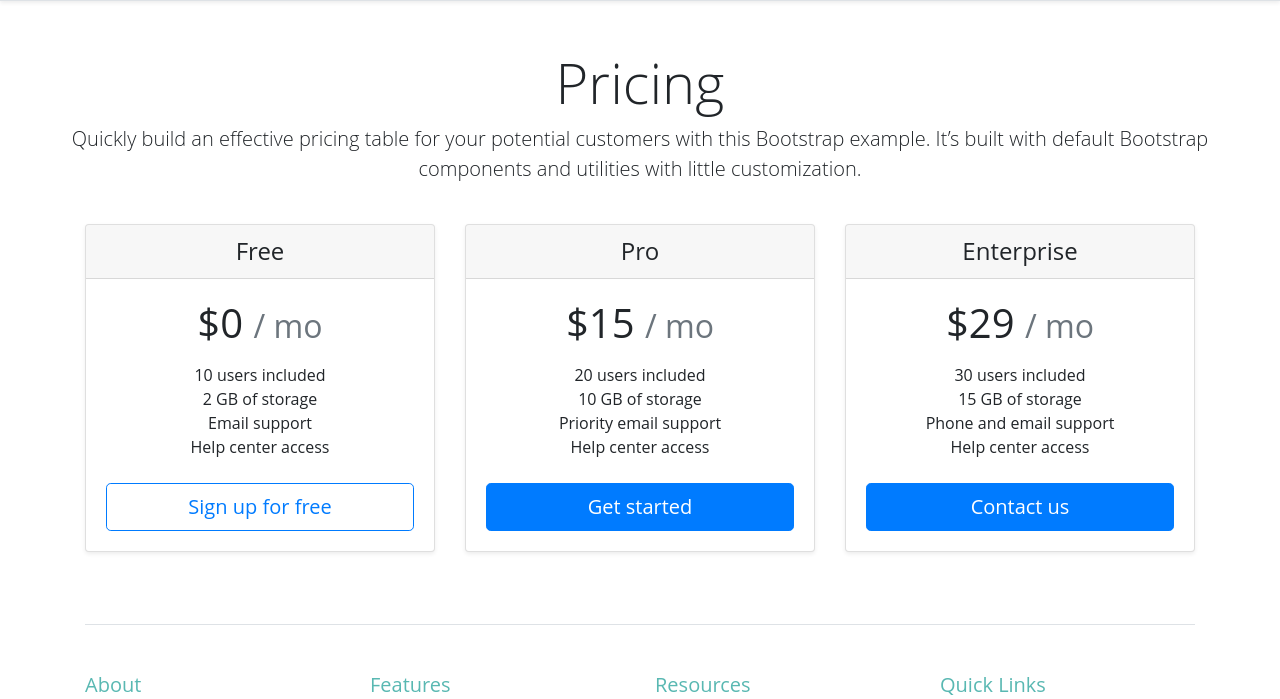
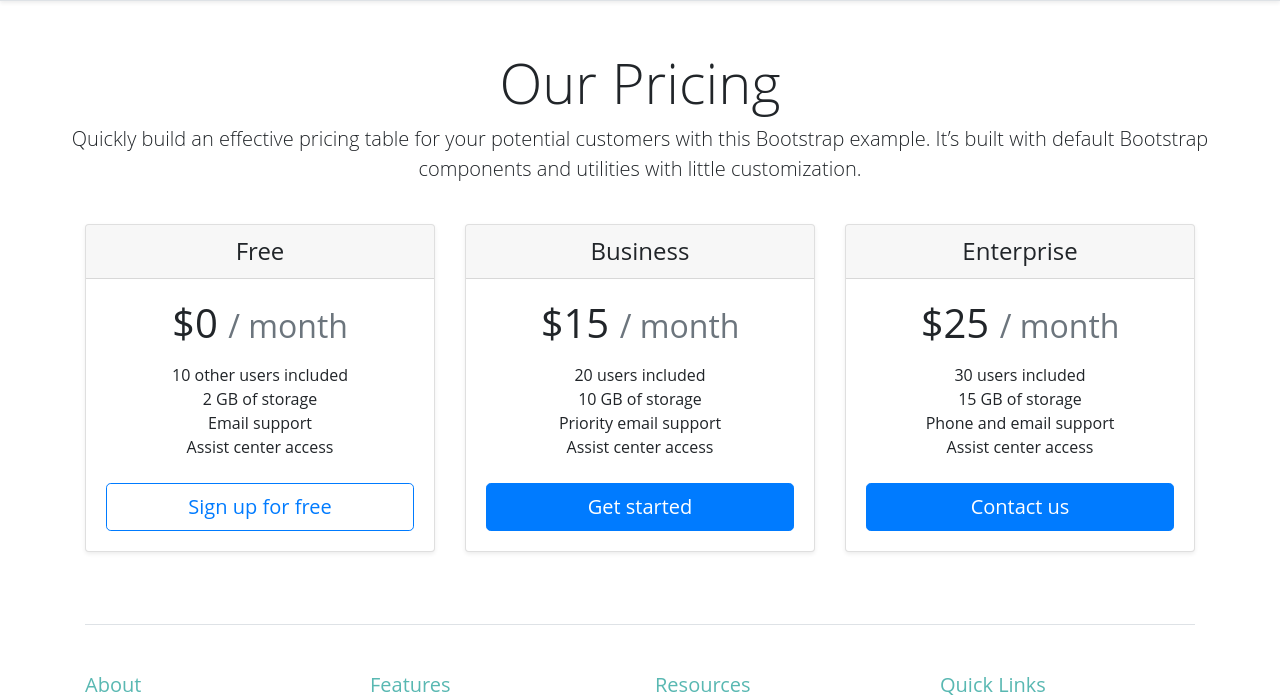
Before and after one commit to occn8/phpinv, a PHP site: page / in a window 1280 px wide. Shown: the part 80-779 px from the top of the page. Run offline with PHP 8.4, Linux system fonts and the light colour scheme.

Commit message:
font-change

```diff
--- a/css/style.css
+++ b/css/style.css
@@ -7,7 +7,7 @@ body {
 
 @font-face {
     font-family: "Mont";
-    src: url("../fonts/Mont-Regular.otf");
+    src: url("../Mont-Regular.otf");
 }
 
 ol,
--- a/index.html
+++ b/index.html
@@ -50,7 +50,7 @@
     </div>
 
     <div class="pricing-header px-3 py-3 pt-md-5 pb-md-4 mx-auto text-center">
-        <h1 class="display-4">Pricing</h1>
+        <h1 class="display-4">Our Pricing</h1>
         <p class="lead">Quickly build an effective pricing table for your potential customers with this Bootstrap
             example. It’s built with default Bootstrap components and utilities with little customization.</p>
     </div>
@@ -62,27 +62,27 @@
                     <h4 class="my-0 font-weight-normal">Free</h4>
                 </div>
                 <div class="card-body">
-                    <h1 class="card-title pricing-card-title">$0 <small class="text-muted">/ mo</small></h1>
+                    <h1 class="card-title pricing-card-title">$0 <small class="text-muted">/ month</small></h1>
                     <ul class="list-unstyled mt-3 mb-4">
-                        <li>10 users included</li>
+                        <li>10 other users included</li>
                         <li>2 GB of storage</li>
                         <li>Email support</li>
-                        <li>Help center access</li>
+                        <li>Assist center access</li>
                     </ul>
                     <button type="button" class="btn btn-lg btn-block btn-outline-primary">Sign up for free</button>
                 </div>
             </div>
             <div class="card mb-4 shadow-sm">
                 <div class="card-header">
-                    <h4 class="my-0 font-weight-normal">Pro</h4>
+                    <h4 class="my-0 font-weight-normal">Business</h4>
                 </div>
                 <div class="card-body">
-                    <h1 class="card-title pricing-card-title">$15 <small class="text-muted">/ mo</small></h1>
+                    <h1 class="card-title pricing-card-title">$15 <small class="text-muted">/ month</small></h1>
                     <ul class="list-unstyled mt-3 mb-4">
                         <li>20 users included</li>
                         <li>10 GB of storage</li>
                         <li>Priority email support</li>
-                        <li>Help center access</li>
+                        <li>Assist center access</li>
                     </ul>
                     <button type="button" class="btn btn-lg btn-block btn-primary">Get started</button>
                 </div>
@@ -92,12 +92,12 @@
                     <h4 class="my-0 font-weight-normal">Enterprise</h4>
                 </div>
                 <div class="card-body">
-                    <h1 class="card-title pricing-card-title">$29 <small class="text-muted">/ mo</small></h1>
+                    <h1 class="card-title pricing-card-title">$25 <small class="text-muted">/ month</small></h1>
                     <ul class="list-unstyled mt-3 mb-4">
                         <li>30 users included</li>
                         <li>15 GB of storage</li>
                         <li>Phone and email support</li>
-                        <li>Help center access</li>
+                        <li>Assist center access</li>
                     </ul>
                     <button type="button" class="btn btn-lg btn-block btn-primary">Contact us</button>
                 </div>
```
Also changed, not shown: Mont-Regular.otf (renamed from fonts/Mont-Regular.otf), fonts/stonehen.ttf (deleted).
